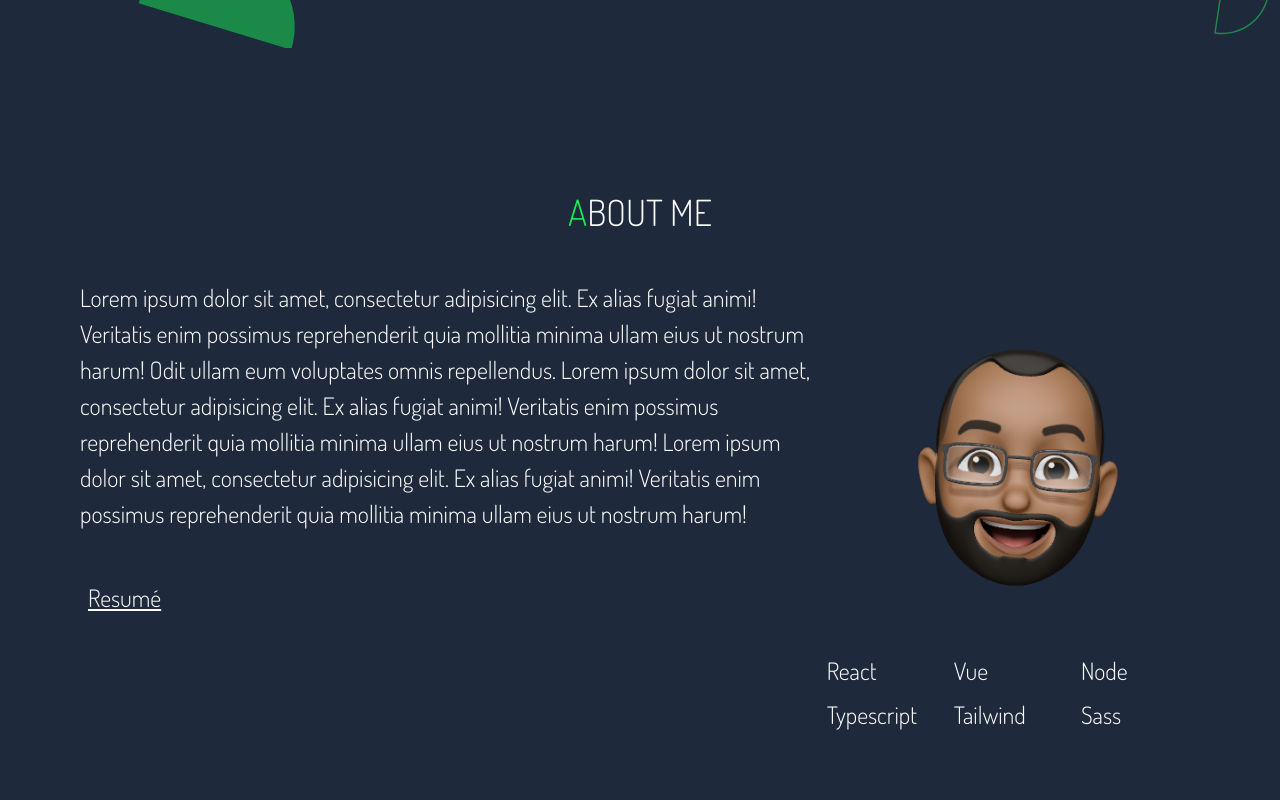
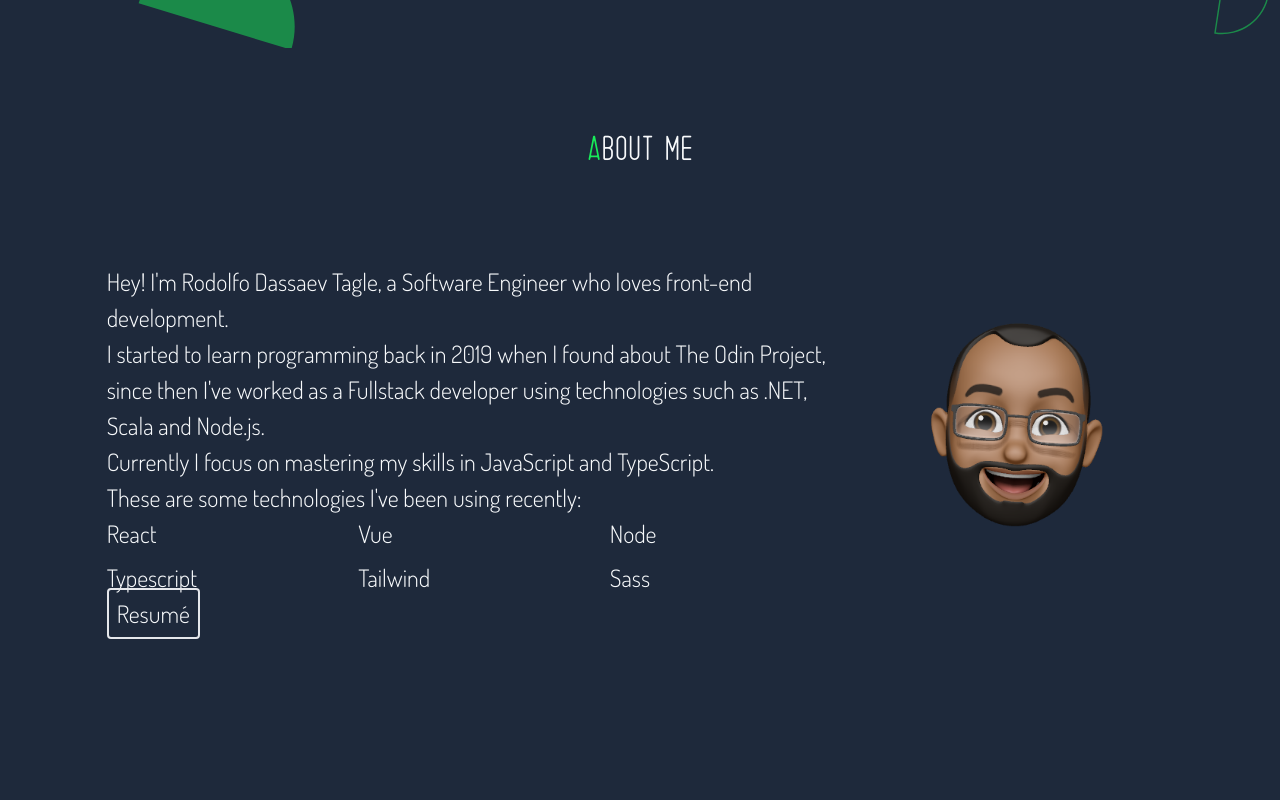
Before and after one commit to dassaevtagle/portfolio_2022, a React (Create React App) app: page / in a window 1280 px wide. Shown: the part 800-1600 px from the top of the page. Built offline with nearby package versions, Linux system fonts and the light colour scheme.

Commit message:
add upwork icon and about section grid

```diff
--- a/src/assets/scss/components/FullPageContainer.scss
+++ b/src/assets/scss/components/FullPageContainer.scss
@@ -1,3 +1,3 @@
 .fp-container {
-  @apply min-h-screen max-h-fit mb-36 /* bg-sky-800 */;
+  @apply min-h-screen max-h-fit mb-20;
 }
--- a/src/assets/scss/sections/About.scss
+++ b/src/assets/scss/sections/About.scss
@@ -1,3 +1,20 @@
+.about-grid {
+  @apply grid grid-cols-12 grid-rows-2 mt-24;
+  grid-template-rows: auto;
+
+  &_description {
+    @apply justify-center col-start-2 col-span-7;
+  }
+
+  &_memoji {
+    @apply justify-center col-span-3;
+  }
+
+  &_resume {
+    @apply row-start-2 col-start-2;
+  }
+}
+
 .image {
   &:hover {
   filter: none;
--- a/src/assets/scss/sections/Contact.scss
+++ b/src/assets/scss/sections/Contact.scss
@@ -1,5 +1,5 @@
 .contact {
-  @apply bg-zinc-900 py-10 mt-36 rounded-t-3xl w-11/12 mx-auto;
+  @apply bg-zinc-900 py-10 mt-36 rounded-t-3xl md:w-11/12 mx-auto;
 
   &-mail {
     @apply text-3xl text-center mb-4 mt-20;
--- a/src/assets/scss/sections/Hero.scss
+++ b/src/assets/scss/sections/Hero.scss
@@ -17,6 +17,10 @@
   }
 
   &-intro {
-    @apply lg:mb-20 mt-10 lg:mt-auto  text-slate-200 font-medium ;
+    @apply lg:mb-20 mt-10 lg:mt-auto  text-slate-200 font-medium;
+
+    span {
+      @apply text-highlight;
+    }
   }
 }
--- a/src/components/FullPageContainer.tsx
+++ b/src/components/FullPageContainer.tsx
@@ -2,7 +2,7 @@ import React from "react";
 import '../assets/scss/components/FullPageContainer.scss';
 
 function FullPageContainer({children} : {children: React.ReactNode})  {
-  return <div className="fp-container">{children}</div>
+  return <section className="fp-container">{children}</section>
 }
 
 export default FullPageContainer;
--- a/src/components/Title.tsx
+++ b/src/components/Title.tsx
@@ -1,12 +1,7 @@
 import '../assets/scss/components/Title.scss';
 
-type TitleProps = {
-  marginTop?: boolean;
-  children: string;
-}
-
-function Title ({marginTop = true, children}: TitleProps) {
-  return <h1 className={"title reiju" + (marginTop ? 'mt-36' : '')}>{children}</h1>
+function Title ({children}: {children: string}) {
+  return <h1 className="title reiju">{children}</h1>
 }
 
 export default Title
--- a/src/sections/About.tsx
+++ b/src/sections/About.tsx
@@ -8,9 +8,43 @@ function About () {
   return (
     <FullPageContainer>
       <Title>About me</Title>
-      <section className="md:flex md:flex-row-reverse px-4 md:px-20 py-12 px-8">
-        <div className="md:w-1/3">
+      <div className="about-grid">
+        <div className="about-grid_description">
+          <p>
+            Hey! I'm Rodolfo Dassaev Tagle, a Software Engineer who loves front-end development.
+            <br/>
+            I started to learn programming back in 2019 when I found about The Odin Project,
+            since then I've worked as a Fullstack developer using technologies such as .NET, Scala and Node.js.
+            <br/>
+            Currently I focus on mastering my skills in JavaScript and TypeScript.
+            <br/>
+            <div>
+              These are some technologies I've been using recently:
+              <div>
+                <ul className="grid grid-cols-3 gap-2">
+                  <li>React</li>
+                  <li>Vue</li>
+                  <li>Node</li>
+                  <li>Typescript</li>
+                  <li>Tailwind</li>
+                  <li>Sass</li>
+                </ul>
+              </div>
+            </div>
+          </p>
+        </div>
+        <div className="about-grid_memoji">
           <img src={ProfileBlack} alt="Me" className="rounded image" />
+        </div>
+        <div className="about-grid_resume">
+          <a
+            className="rounded p-2 border-solid border-2 hover:border-highlight hover:text-highlight"
+            href="https://drive.google.com/file/d/1LxeepIkH6VVdJ8SxOMem-RHj03PUii4p/view?usp=sharing" target="_blank" rel="noopener noreferrer">
+            Resumé
+          </a>
+        </div>
+      </div>
+      {/*
           <div>
             <ul className="grid grid-cols-3 gap-2">
               <li>React</li>
@@ -21,26 +55,7 @@ function About () {
               <li>Sass</li>
             </ul>
           </div>
-        </div>
-        <div className="md:w-2/3 font-extralight text-gray-50">
-          <p>
-            Lorem ipsum dolor sit amet,
-            consectetur adipisicing elit.
-            Ex alias fugiat animi! Veritatis enim possimus
-            reprehenderit quia mollitia minima ullam eius ut nostrum harum!
-            Odit ullam eum voluptates omnis repellendus.
-            Lorem ipsum dolor sit amet,
-            consectetur adipisicing elit.
-            Ex alias fugiat animi! Veritatis enim possimus
-            reprehenderit quia mollitia minima ullam eius ut nostrum harum!
-            Lorem ipsum dolor sit amet,
-            consectetur adipisicing elit.
-            Ex alias fugiat animi! Veritatis enim possimus
-            reprehenderit quia mollitia minima ullam eius ut nostrum harum!
-          </p>
-          <a href="a" className="underline rounded p-2 hover:bg-highlight hover:text-black relative top-12">Resumé</a>
-        </div>
-      </section>
+      */}
     </FullPageContainer>
   )
 }
--- a/src/sections/Contact.tsx
+++ b/src/sections/Contact.tsx
@@ -2,6 +2,7 @@ import Title from "../components/Title"
 import {ReactComponent as CodepenIcon} from "../assets/svg/icons/codepen.svg"
 import {ReactComponent as GithubIcon} from "../assets/svg/icons/github.svg"
 import {ReactComponent as LinkedinIcon} from "../assets/svg/icons/linkedin.svg"
+import {ReactComponent as UpworkIcon} from "../assets/svg/icons/upwork.svg"
 
 import "../assets/scss/sections/Contact.scss"
 
@@ -9,7 +10,7 @@ function Contact () {
   return (
     <section>
       <div className="contact">
-        <Title marginTop={false}>Contact</Title>
+        <Title>Contact</Title>
         <h1 className="contact-mail">
           Feel free to write me at <a className="underline" href="mailto:dassaev.tagle@gmail.com">dassaev.tagle@gmail.com</a>
         </h1>
@@ -17,6 +18,7 @@ function Contact () {
           <li><LinkedinIcon /></li>
           <li><CodepenIcon /></li>
           <li><GithubIcon /></li>
+          <li><UpworkIcon /></li>
         </ul>
       </div>
     </section>
--- a/src/sections/Hero.tsx
+++ b/src/sections/Hero.tsx
@@ -5,7 +5,7 @@ import '../assets/scss/sections/Hero.scss';
 function Hero () {
   return (
     <FullPageContainer>
-      <section className="hero" style={{backgroundImage: `url(${Background})`}}>
+      <div className="hero" style={{backgroundImage: `url(${Background})`}}>
         <h2 className="hero-greeting reiju">
           Hello! I'm
           <br/>
@@ -14,12 +14,12 @@ function Hero () {
           </span>
         </h2>
         <h3 className="hero-intro">
-          Software <span className="text-highlight">developer </span>
-          by day, <span className="text-highlight"> pianist </span>by night.
+          Software <span>developer </span>
+          by day, <span> pianist </span>by night.
           <br/>
           I enjoy working on the front-end. Lifetime learner.
         </h3>
-      </section>
+      </div>
     </FullPageContainer>
   )
 }
--- a/src/sections/Projects.tsx
+++ b/src/sections/Projects.tsx
@@ -50,16 +50,18 @@ function Projects() {
   return (
     <FullPageContainer>
       <Title>Projects</Title>
+      <div className="mt-9">
         <Grid>
           {
-          projectsCollection.map(({name, image, lgColumn, lgRow}) => (
-            <Box lgColumn={lgColumn} lgRow={lgRow}>
+            projectsCollection.map(({name, image, lgColumn, lgRow}, i) => (
+              <Box lgColumn={lgColumn} lgRow={lgRow} key={i}>
                 <div className="projects-box">
                 </div>
               </Box>
             ))
           }
         </Grid>
+      </div>
     </FullPageContainer>
   )
 }
```
Also changed, not shown: src/assets/svg/icons/upwork.svg (added). Lines whose indentation alone changed are shown as unchanged.
